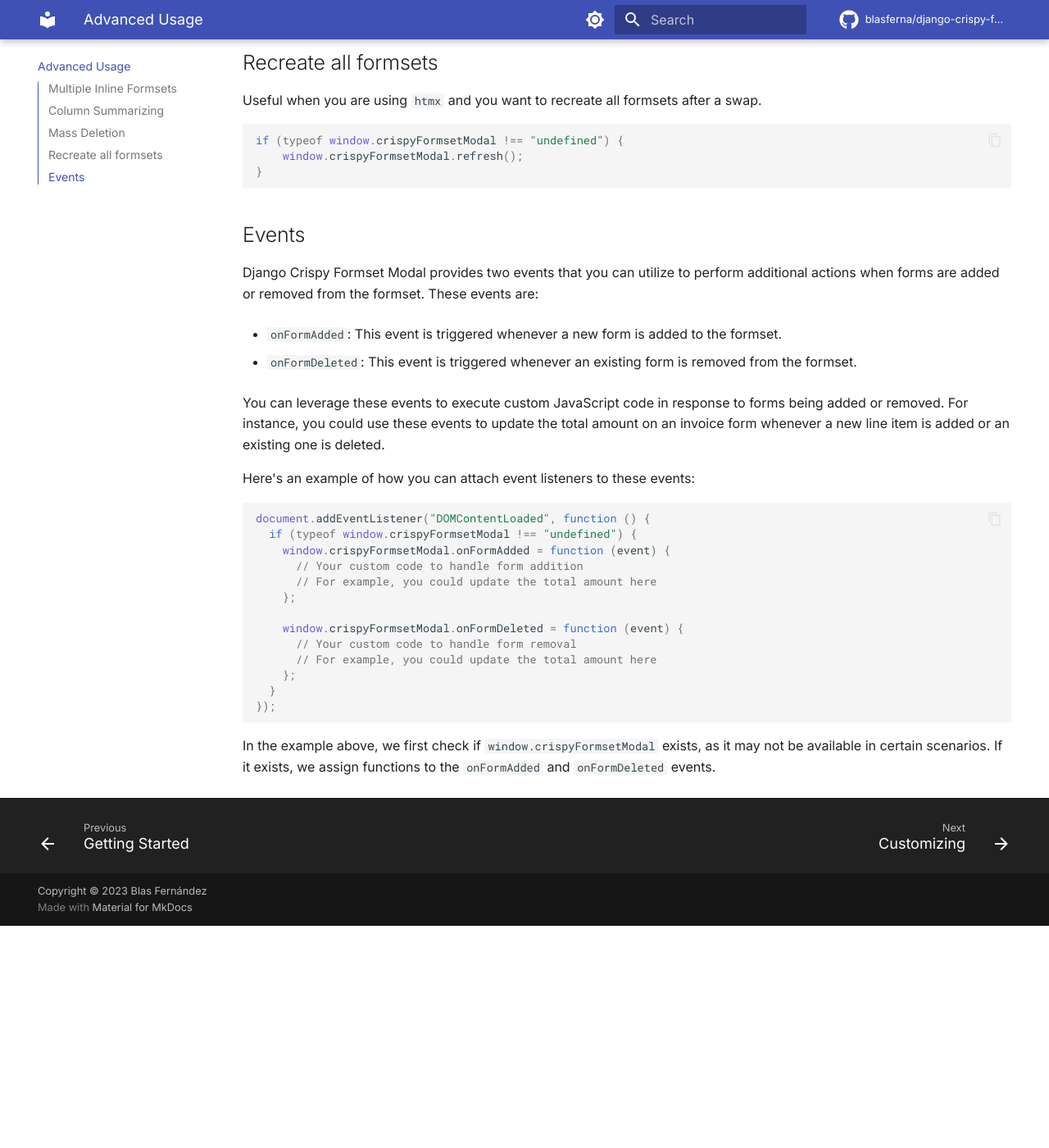
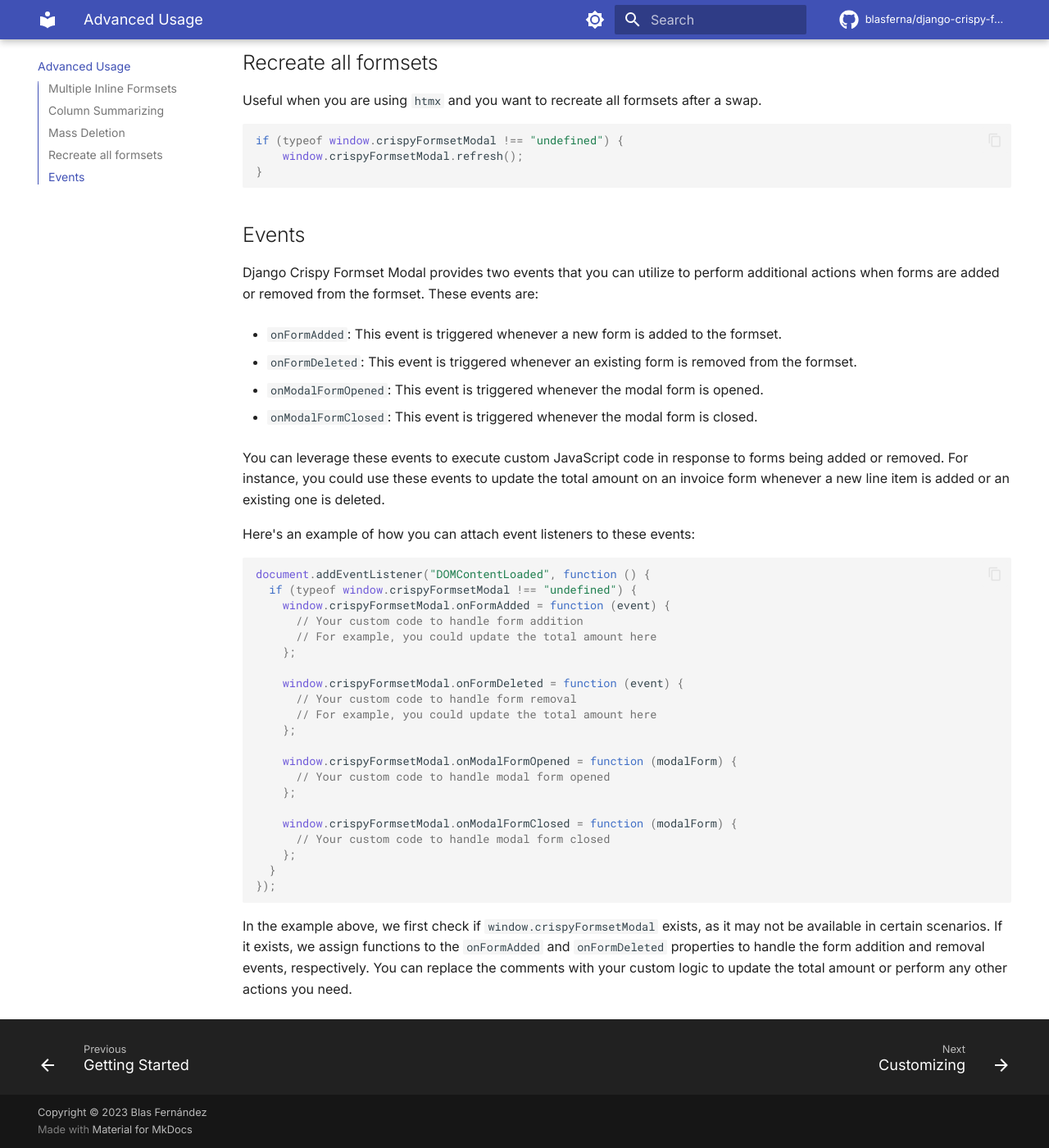
Before and after one commit to blasferna/django-crispy-formset-modal, an MkDocs documentation site: the page built from docs/advanced-usage.md, in a window 1280 px wide and 1400 px high, scrolled down 2491 px. Shown: the whole window at 82% size. Built offline with MkDocs 1.6.1 and Material for MkDocs 9.7.7, drawn with Linux system fonts in a browser that asks for light colours; comment, search, counter and statistics services are not loaded; before the commit the page ends 3620 px from its top, so only the background shows below that.

Commit message:
docs: update advanced-usage

````diff
--- a/docs/advanced-usage.md
+++ b/docs/advanced-usage.md
@@ -127,6 +127,10 @@ Django Crispy Formset Modal provides two events that you can utilize to perform
 
 - `onFormDeleted`: This event is triggered whenever an existing form is removed from the formset.
 
+- `onModalFormOpened`: This event is triggered whenever the modal form is opened.
+
+- `onModalFormClosed`: This event is triggered whenever the modal form is closed.
+
 You can leverage these events to execute custom JavaScript code in response to forms being added or removed. For instance, you could use these events to update the total amount on an invoice form whenever a new line item is added or an existing one is deleted.
 
 Here's an example of how you can attach event listeners to these events:
@@ -143,8 +147,16 @@ document.addEventListener("DOMContentLoaded", function () {
       // Your custom code to handle form removal
       // For example, you could update the total amount here
     };
+
+    window.crispyFormsetModal.onModalFormOpened = function (modalForm) {
+      // Your custom code to handle modal form opened
+    };
+
+    window.crispyFormsetModal.onModalFormClosed = function (modalForm) {
+      // Your custom code to handle modal form closed
+    };
   }
 });
 ```
 
-In the example above, we first check if `window.crispyFormsetModal` exists, as it may not be available in certain scenarios. If it exists, we assign functions to the `onFormAdded` and `onFormDeleted` events.
+In the example above, we first check if `window.crispyFormsetModal` exists, as it may not be available in certain scenarios. If it exists, we assign functions to the `onFormAdded` and `onFormDeleted` properties to handle the form addition and removal events, respectively. You can replace the comments with your custom logic to update the total amount or perform any other actions you need.
````
